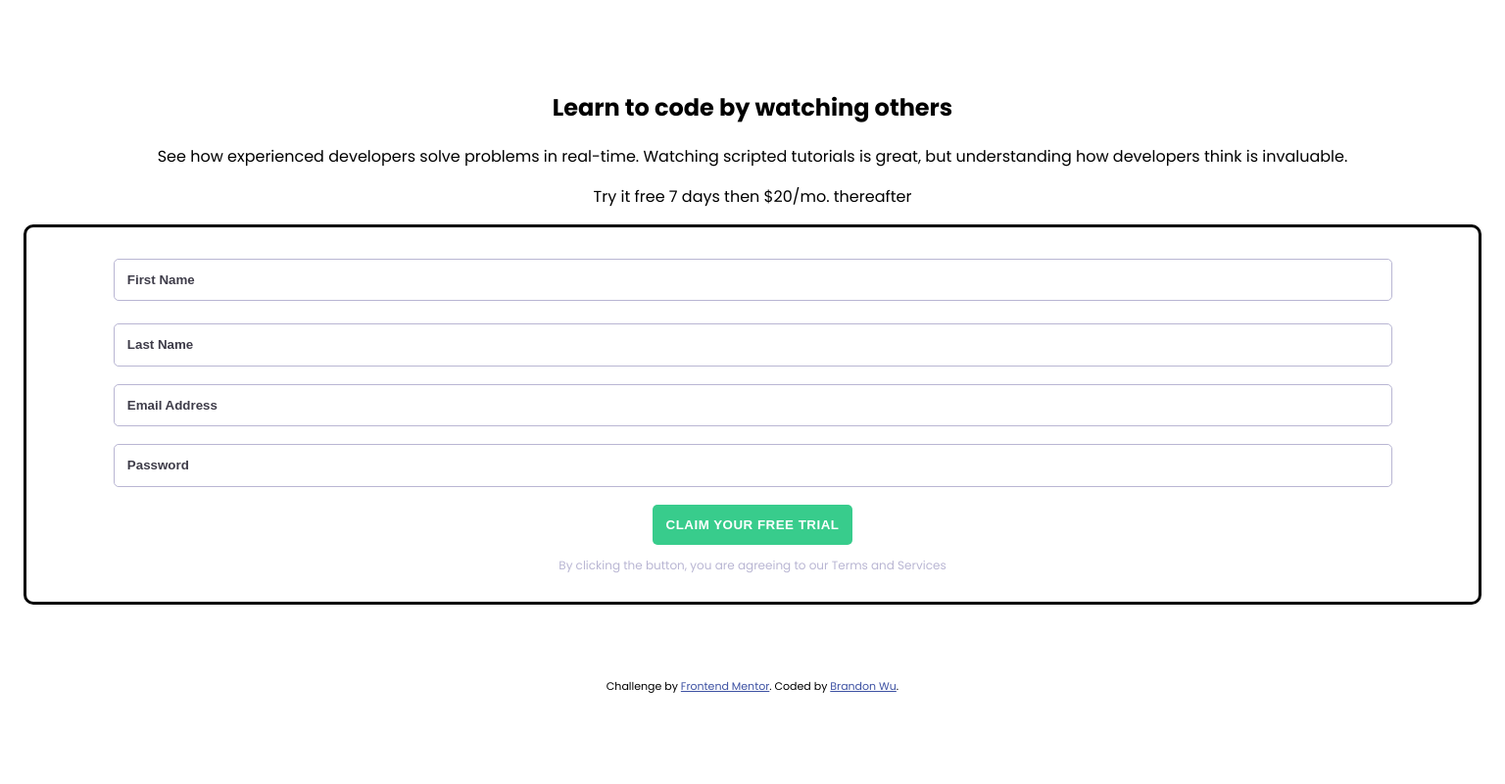
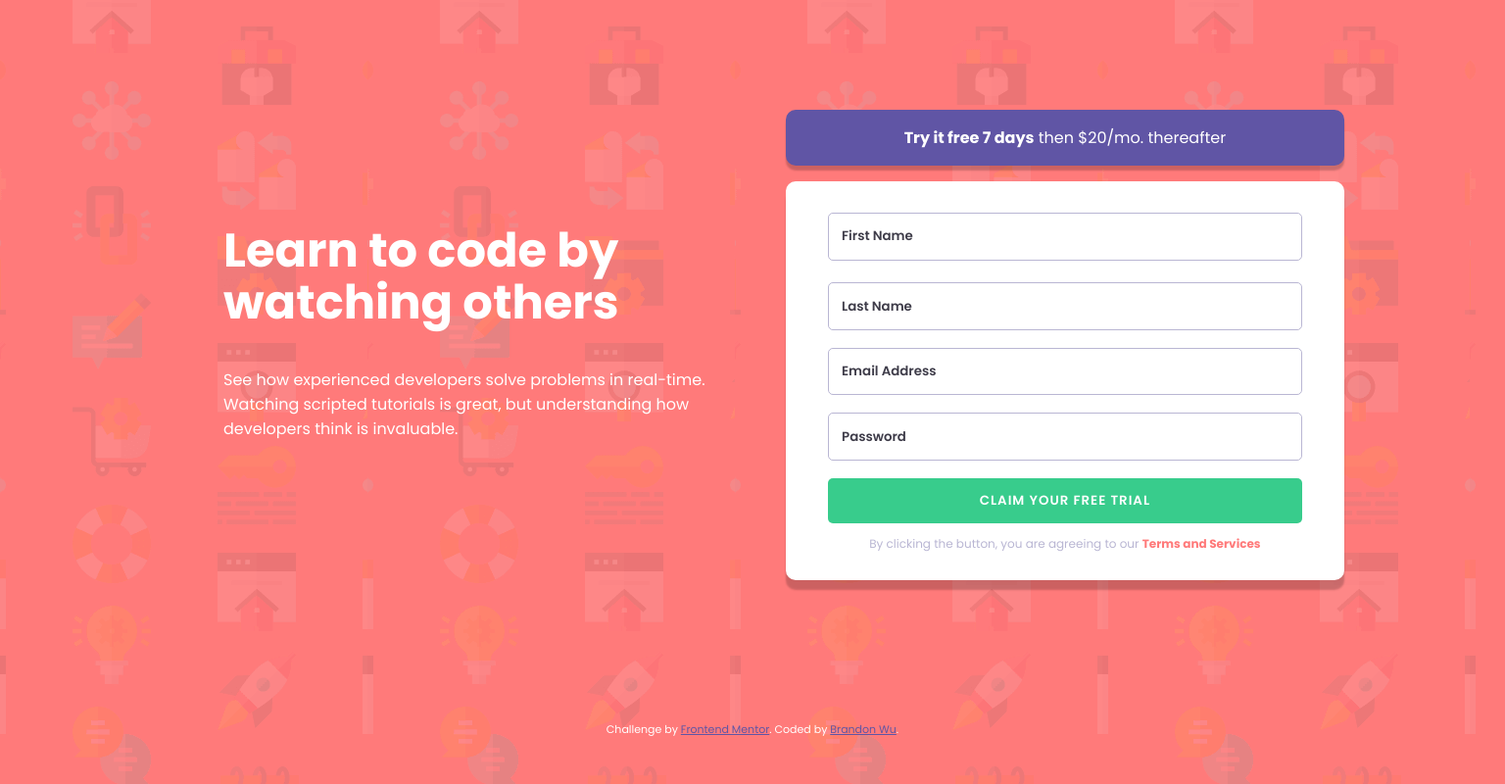
Before and after one commit to BrandonWu500/js-form-validation-1, a plain HTML site: page index.html in a window 1536 px wide. Shown: the whole page at 98% size. Drawn offline with Linux system fonts and the light colour scheme.

Commit message:
mobile and desktop first draft done

```diff
--- a/css/style.css
+++ b/css/style.css
@@ -21,22 +21,47 @@ img {
 
 body {
   font-size: 16px;
-  font-family: 'Poppins', sans-serif;
+  font-family: "Poppins", sans-serif;
+  margin: 0;
+  background: url(../images/bg-intro-mobile.png);
+  background-color: var(--clr-primary-1);
 }
 
 main {
+  max-width: 375px;
+  width: 100%;
   margin: 0 auto;
   padding: 4em 1em;
   text-align: center;
+  color: white;
+  text-align: center;
+}
+
+.form-header {
+  background-color: var(--clr-accent);
+  padding: 1em 2em;
+  border-radius: 10px;
+  margin-bottom: 1em;
+  margin-top: 3em;
+  box-shadow: 0 5px 2px rgb(0 0 0 / 0.2);
+}
+
+.form-header p {
+  max-width: 80%;
+  margin: 0 auto;
 }
 
 form {
-  border: 3px solid black;
   border-radius: 10px;
   padding: 1em;
+  background-color: white;
+  box-shadow: 0 10px 2px rgb(0 0 0 / 0.2);
 }
 
 input {
+  font-family: inherit;
+  font-weight: 600;
+  color: var(--clr-neutral-1);
   width: 90%;
   padding: 1em;
   margin-bottom: 0.5em;
@@ -46,16 +71,17 @@ input {
 
 input + span {
   position: relative;
+  right: 2em;
 }
 
 input + span::before {
   position: absolute;
-  top: -3.75em;
-  right: 3em;
+  top: -4em;
+  right: 2em;
 }
 
 input::placeholder {
-  font-weight: 700;
+  font-weight: 600;
   color: var(--clr-neutral-1);
 }
 
@@ -65,7 +91,7 @@ input:invalid.touched {
 }
 
 input:invalid.touched + span::before {
-  content: url('../images/icon-error.svg');
+  content: url("../images/icon-error.svg");
 }
 
 .error {
@@ -78,6 +104,7 @@ input:invalid.touched + span::before {
 }
 
 button {
+  font-family: inherit;
   background-color: var(--clr-primary-2);
   color: white;
   border: none;
@@ -98,3 +125,47 @@ aside p {
   color: var(--clr-neutral-2);
   font-size: 0.75rem;
 }
+
+aside a {
+  color: var(--clr-primary-1);
+  text-decoration: none;
+  font-weight: 700;
+}
+
+.attribution a {
+  color: var(--clr-accent);
+}
+
+@media (min-width: 1440px) {
+  main {
+    display: flex;
+    max-width: 1240px;
+  }
+  article {
+    flex-basis: 100%;
+    display: flex;
+    flex-direction: column;
+    justify-content: center;
+    text-align: left;
+    padding: 0 4em;
+  }
+  article h1 {
+    font-size: 3rem;
+    max-width: 20ch;
+    line-height: 1.1;
+    margin-bottom: 0.5em;
+  }
+  .form-wrapper {
+    flex-basis: 100%;
+  }
+  input + span {
+    right: 3em;
+  }
+  input + span::before {
+    top: -4em;
+  }
+  button {
+    width: 90%;
+    letter-spacing: 1px;
+  }
+}
--- a/index.html
+++ b/index.html
@@ -25,9 +25,8 @@
       .attribution {
         font-size: 11px;
         text-align: center;
-      }
-      .attribution a {
-        color: hsl(228, 45%, 44%);
+        color: white;
+        margin-top: 5rem;
       }
     </style>
   </head>
@@ -41,8 +40,9 @@
           invaluable.
         </p>
       </article>
+      <div class="form-wrapper">
         <header class="form-header">
-        <p>Try it free 7 days then $20/mo. thereafter</p>
+          <p><strong>Try it free 7 days</strong> then $20/mo. thereafter</p>
         </header>
         <form action="#" novalidate>
           <p>
@@ -83,10 +83,12 @@
           <button type="submit">Claim your free trial</button>
           <aside>
             <p>
-            By clicking the button, you are agreeing to our Terms and Services
+              By clicking the button, you are agreeing to our
+              <a href="#">Terms and Services</a>
             </p>
           </aside>
         </form>
+      </div>
     </main>
 
     <footer>
```
Lines whose indentation alone changed are shown as unchanged.
